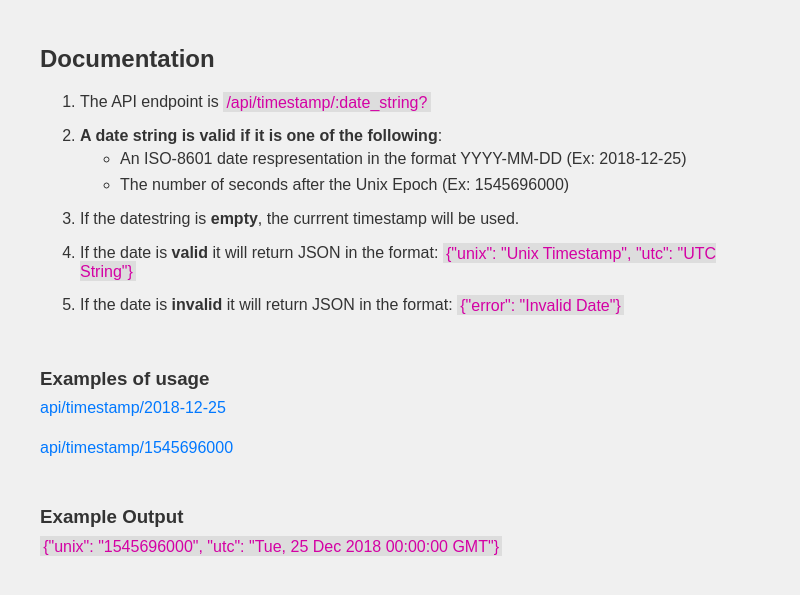
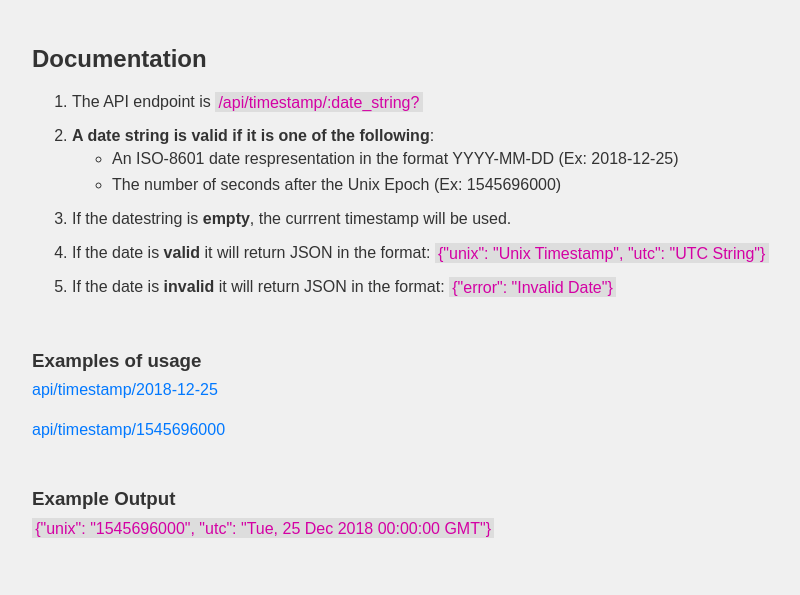
Before and after one commit to ryanjmack/timestamp-microservice, a website: page public/index.html in a window 1280 px wide. Shown: the part 93-688 px from the top of the page, without its empty margins (232-1032 px from the left). Drawn offline with Linux system fonts and the light colour scheme.

Commit message:
Tweak max width of main tag

```diff
--- a/public/stylesheets/scss/styles.scss
+++ b/public/stylesheets/scss/styles.scss
@@ -29,7 +29,7 @@ body {
 
 main {
   font-size: 1rem;
-  max-width: 50em;
+  max-width: 51em;
   padding: 1em 1em 2em;
   width: 100%;
   @media (min-width: 25em) {
```
Also changed, not shown: public/stylesheets/css/styles.css, 1 other file.
